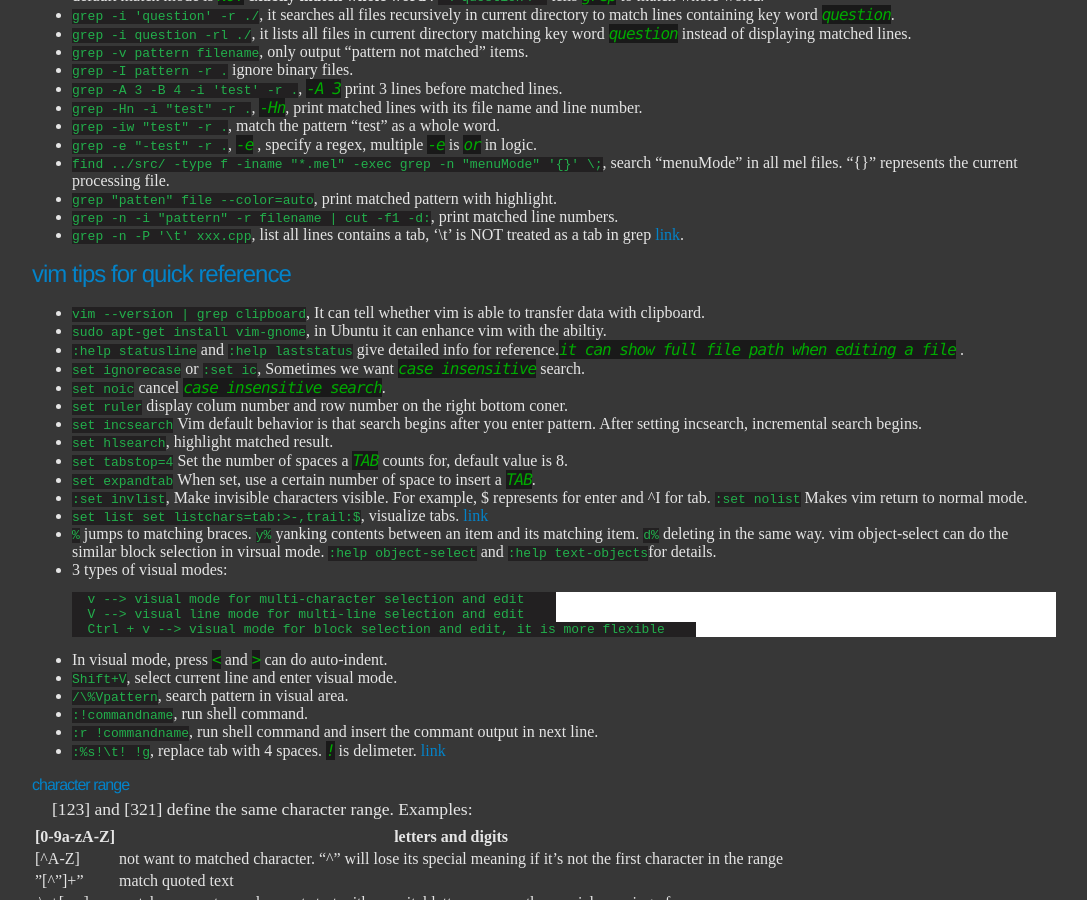
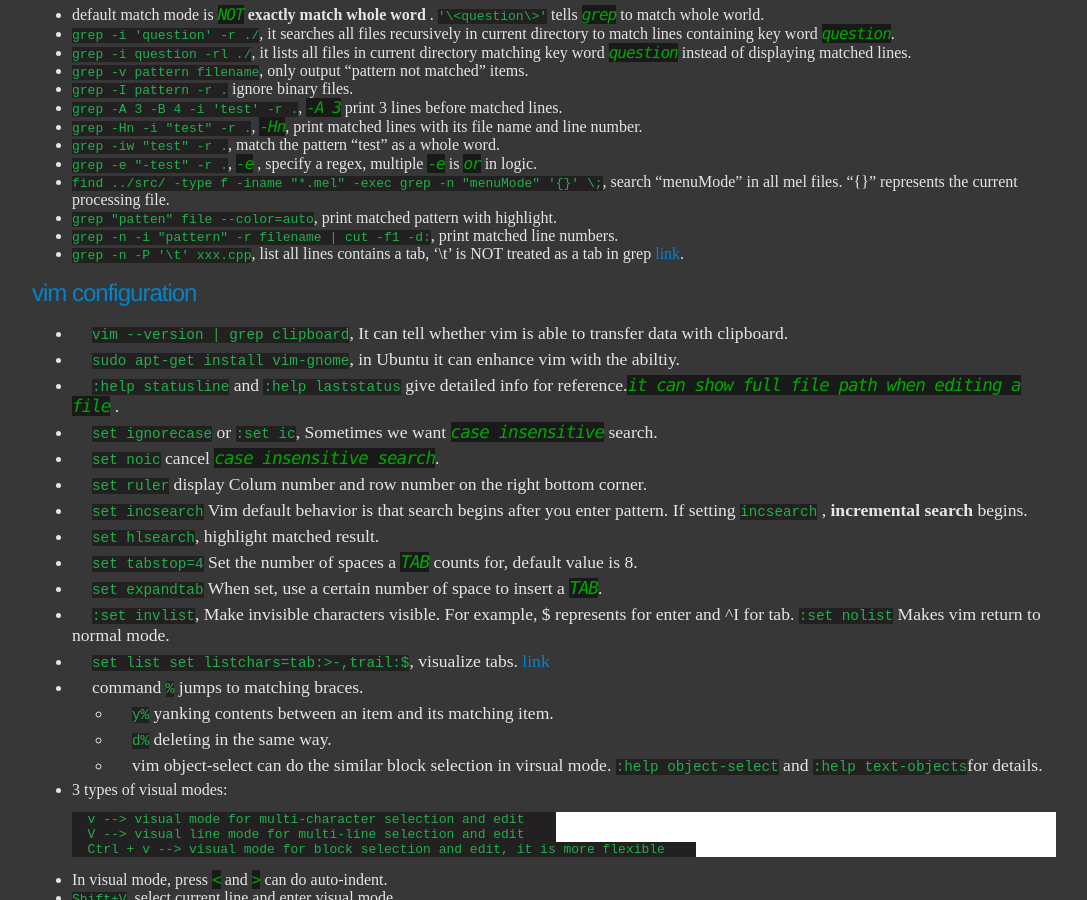
Before and after one commit to ychding11/ychding11.github.io, a Jekyll site: the page built from _posts/2015-03-16-Useful-Linux-Command.md, in a window 1280 px wide and 900 px high, scrolled down 2017 px. Shown: the whole window, without its empty margins (96-1183 px from the left). Built offline with Jekyll 4.4.1, drawn with Linux system fonts in a browser that asks for light colours; some of the changed text lies outside the part shown.

Commit message:
refine code

````diff
--- a/_posts/2015-03-16-Useful-Linux-Command.md
+++ b/_posts/2015-03-16-Useful-Linux-Command.md
@@ -77,7 +77,7 @@
 
 - `which nvcc` tell the whole path of nvcc.
 
-    ### find commonly used options
+### find commonly used options
 
 - `find /home/ding/ -type f`, Find regular files in directory /home/ding. `-type` option specifies file type.  *f* equals to regular file, *d* equals to directory.
 
@@ -119,21 +119,39 @@
 - `grep -n -i "pattern" -r filename | cut -f1 -d:`, print matched line numbers.
 - `grep -n -P '\t'  xxx.cpp`, list all lines contains a tab, '\t' is NOT treated as a tab in grep [link](https://askubuntu.com/questions/53071/how-to-grep-for-tabs-without-using-literal-tabs-and-why-does-t-not-work).
 
-## vim tips for quick reference
+## vim configuration
 - `vim --version | grep clipboard`, It can tell whether vim is able to transfer data with clipboard.
+
 - `sudo apt-get install vim-gnome`, in Ubuntu it can enhance vim with the abiltiy.
+
 - `:help statusline` and `:help laststatus` give detailed info for reference.*it can show full file path when editing a file* .
+
 - `set ignorecase` or `:set ic`, Sometimes we want *case insensitive* search.
+
 - `set noic` cancel *case insensitive search*.
-- `set ruler` display colum number and row number on the right bottom coner.
-- `set incsearch` Vim default behavior is that search begins after you enter pattern. After setting incsearch, incremental search begins.
+
+- `set ruler` display Colum number and row number on the right bottom corner.
+
+- `set incsearch` Vim default behavior is that search begins after you enter pattern. If setting `incsearch` , **incremental search** begins.
+
 - `set hlsearch`, highlight matched result.
+
 - `set tabstop=4` Set the number of spaces a *TAB* counts for, default value is 8.
+
 - `set expandtab` When set, use a certain number of space to insert a *TAB*.
+
 - `:set invlist`, Make invisible characters visible. For example, $ represents for enter and ^I for tab. `:set nolist` Makes vim return to normal mode.
+
 - `set list  set listchars=tab:>-,trail:$`, visualize tabs. [link](https://vi.stackexchange.com/questions/422/displaying-tabs-as-characters)
-- `%` jumps to matching braces. `y%` yanking contents between an item and its matching item. `d%` deleting in the same way. vim object-select can do the similar block
-  selection in virsual mode. `:help object-select` and `:help text-objects`for details.
+
+- command `%` jumps to matching braces.
+
+  - `y%` yanking contents between an item and its matching item.
+
+  - `d%` deleting in the same way.
+
+  - vim object-select can do the similar block selection in virsual mode. `:help object-select` and `:help text-objects`for details.
+
 - 3 types of visual modes:
 ```
     v --> visual mode for multi-character selection and edit
````
